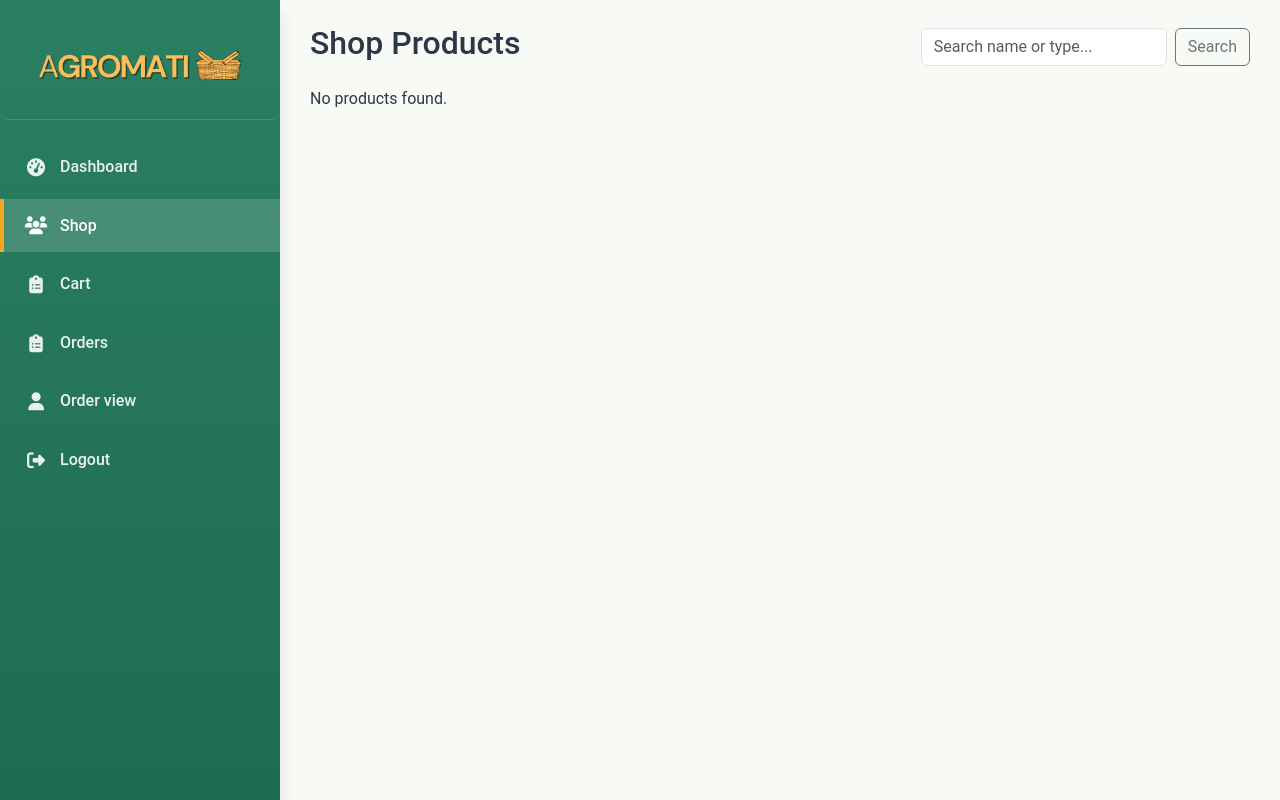
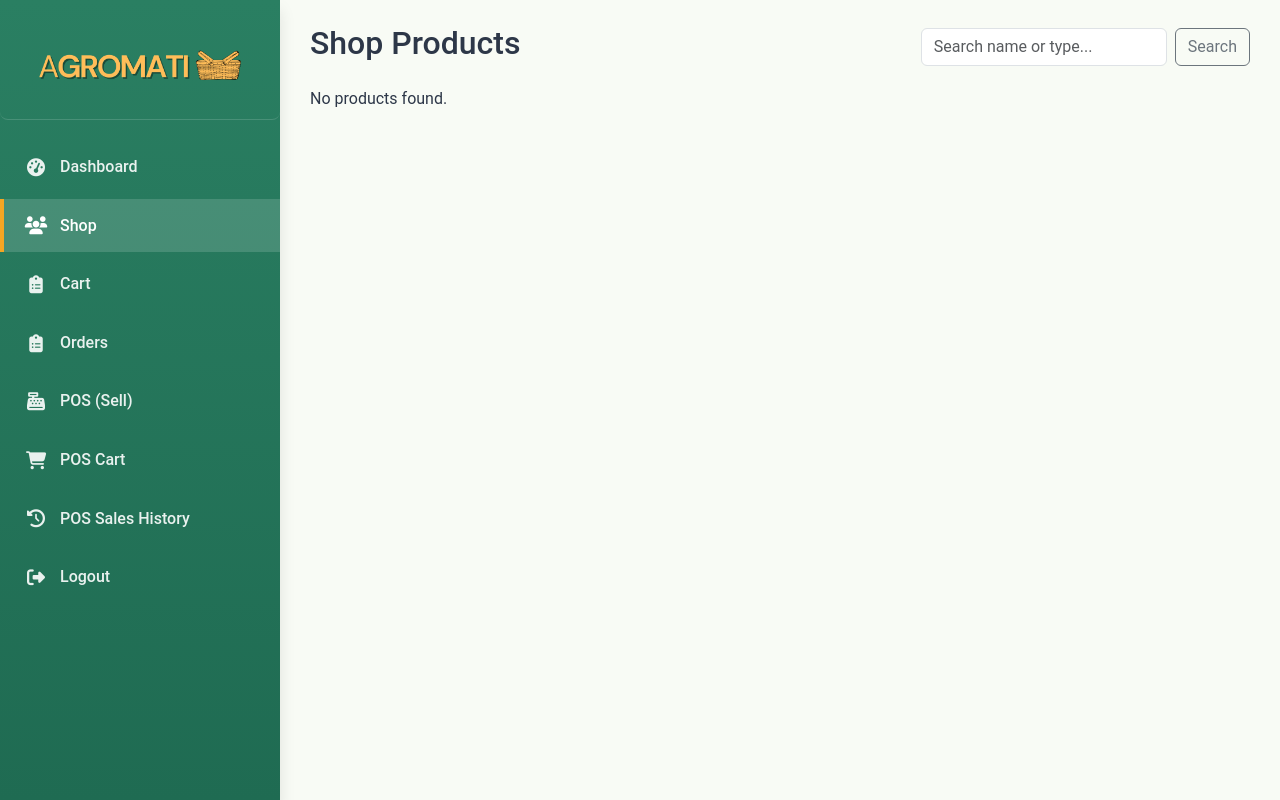
Before and after one commit to odhsagor/Agromati_PosSell, a PHP site: page /shop.php in a window 1280 px wide. Run offline with PHP 8.4, Linux system fonts and the light colour scheme; the visitor is signed in with stand-in values (Sample User, id 1); data that the repository does not hold is empty.

Commit message:
Update many thing

```diff
--- a/pos_cart.php
+++ b/pos_cart.php
@@ -65,6 +65,11 @@ foreach ($cart as $pid=>$line) {
                             <?php if ($cartCount > 0): ?>
                             <span class="badge bg-success badge-pill ms-2"><?= $cartCount ?></span>
                             <?php endif; ?>
+                        </a>
+                    </li>
+                    <li class="agri-nav-item" data-page="pos_sales">
+                        <a href="retailer_posSell.php" class="agri-nav-link">
+                            <i class="fas fa-history agri-nav-icon"></i> POS Sales History
                         </a>
                     </li>
                     <li class="agri-nav-item">
--- a/retailer_dashboard.php
+++ b/retailer_dashboard.php
@@ -81,8 +81,8 @@ $stmt->close();
                     </li>
                     <li class="agri-nav-item">
                         <a href="retailer_posSell.php" class="agri-nav-link">
-                            <i class="fas fa-sign-out-alt agri-nav-icon"></i>
-                            Pos Sell
+                            <i class="fas fa-history agri-nav-icon"></i>
+                            POS Sales History
                         </a>
                     </li>
                     <li class="agri-nav-item">
--- a/retailer_pos.php
+++ b/retailer_pos.php
@@ -157,6 +157,11 @@ foreach ($posCart as $line) { $cartCount += (int)$line['qty']; }
                             <?php endif; ?>
                         </a>
                     </li>
+                    <li class="agri-nav-item" data-page="pos_sales">
+                        <a href="retailer_posSell.php" class="agri-nav-link">
+                            <i class="fas fa-history agri-nav-icon"></i> POS Sales History
+                        </a>
+                    </li>
                     <li class="agri-nav-item">
                         <a href="retailer_logout.php" class="agri-nav-link">
                             <i class="fas fa-sign-out-alt agri-nav-icon"></i>
--- a/shop.php
+++ b/shop.php
@@ -68,12 +68,21 @@ $stmt->close();
                             Orders
                         </a>
                     </li>
-                    <li class="agri-nav-item" data-page="Order view">
-                        <a href="retailer_order_view.php" class="agri-nav-link">
-                            <i class="fas fa-user agri-nav-icon"></i>
-                            Order view
-                        </a>
-                    </li>
+                    <li class="agri-nav-item" data-page="pos">
+                    <a href="retailer_pos.php" class="agri-nav-link">
+                        <i class="fas fa-cash-register agri-nav-icon"></i> POS (Sell)
+                    </a>
+                  </li>
+                  <li class="agri-nav-item" data-page="pos_cart">
+                      <a href="pos_cart.php" class="agri-nav-link">
+                          <i class="fas fa-shopping-cart agri-nav-icon"></i> POS Cart
+                      </a>
+                  </li>
+                  <li class="agri-nav-item" data-page="pos_sales">
+                      <a href="retailer_posSell.php" class="agri-nav-link">
+                          <i class="fas fa-history agri-nav-icon"></i> POS Sales History
+                      </a>
+                  </li>
                     <li class="agri-nav-item">
                         <a href="retailer_logout.php" class="agri-nav-link">
                             <i class="fas fa-sign-out-alt agri-nav-icon"></i>
```
Also changed, not shown: cart.php (+15 -6 lines), retailer_orders.php (+13 -4 lines), retailer_posSell.php (+14 -4 lines).
